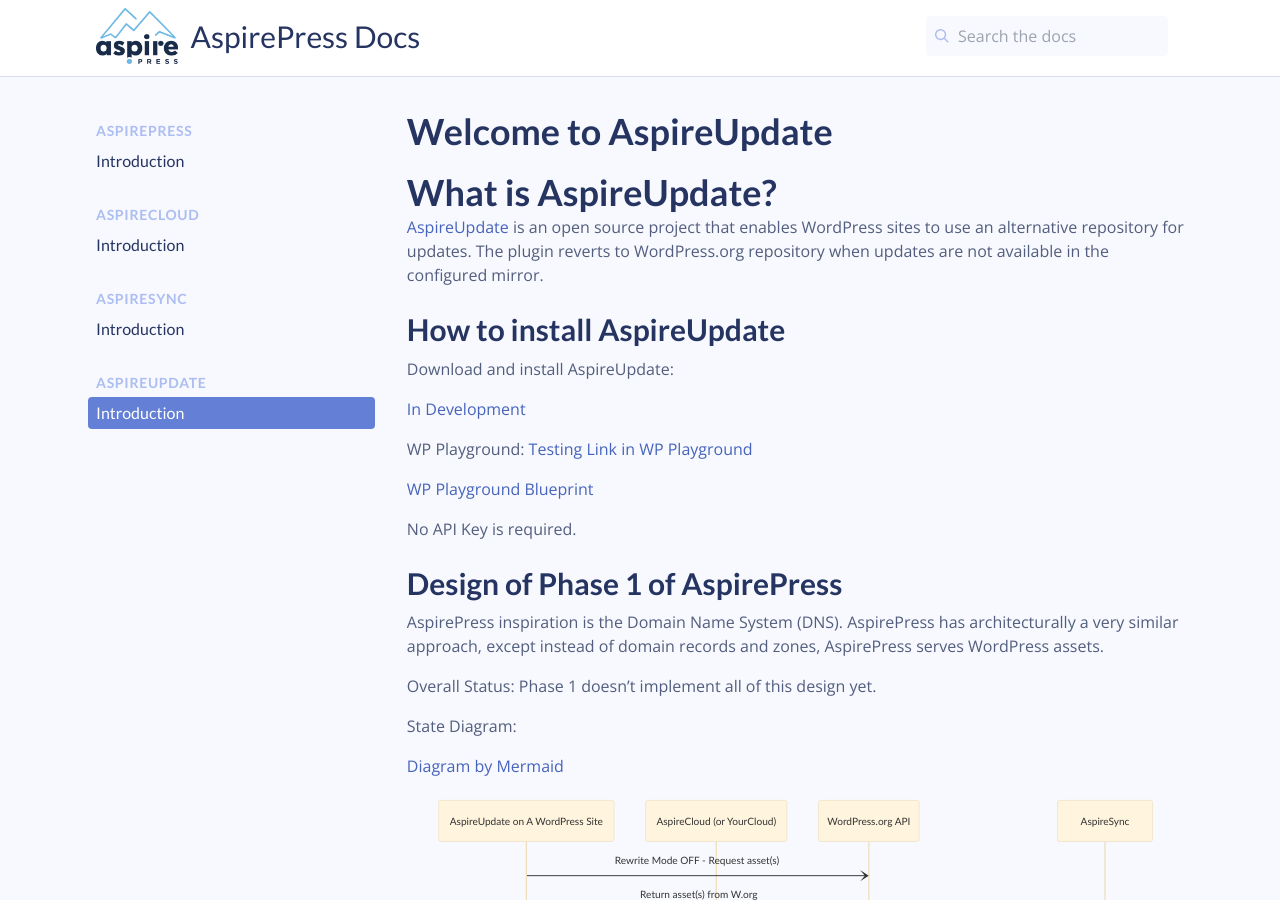
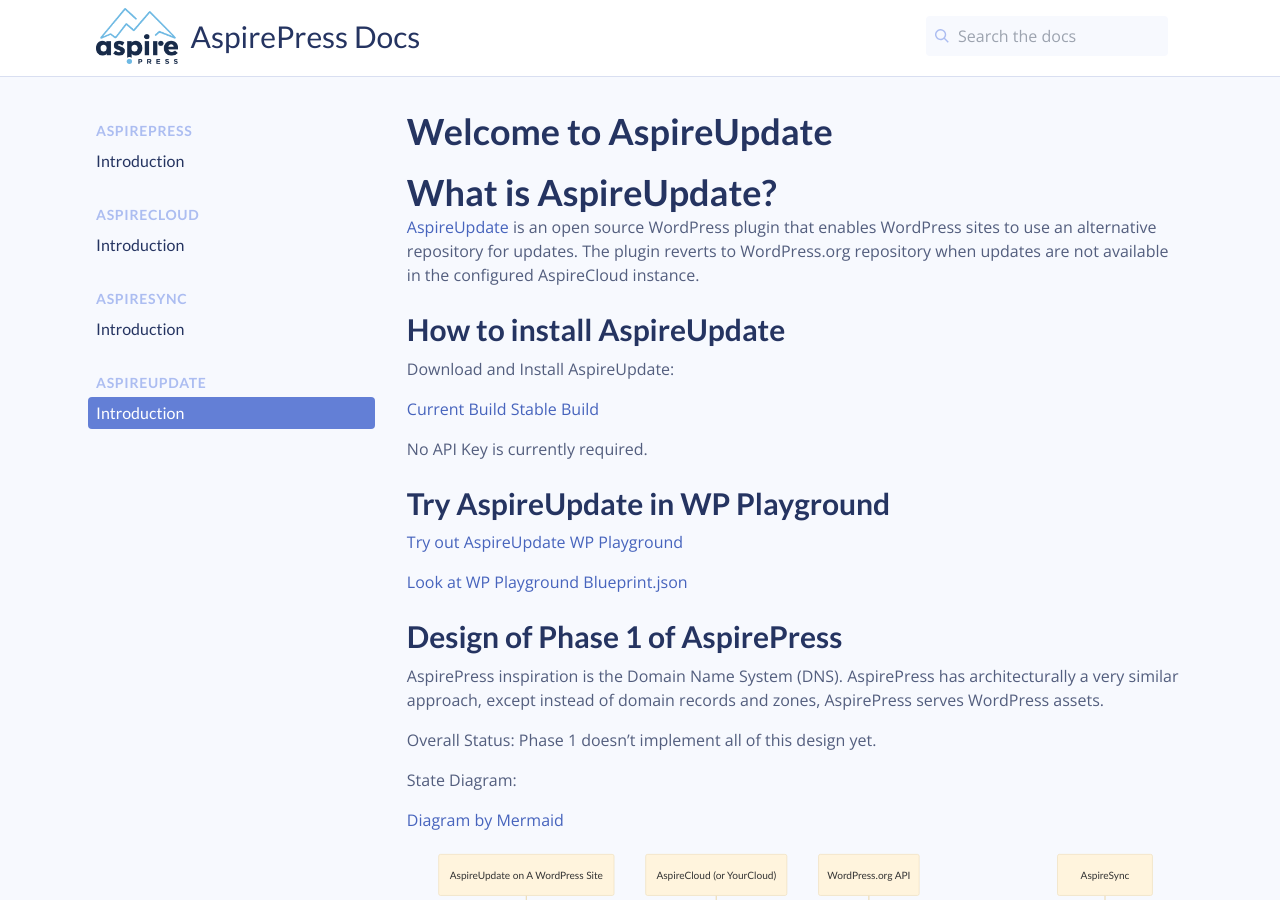
Before and after one commit to aspirepress/documentation, a Jekyll site: the page built from docs/aspireupdate/index.md, in a window 1280 px wide and 900 px high. Built offline with Jekyll 4.4.1, drawn with Linux system fonts in a browser that asks for light colours; comment, search, counter and statistics services are not loaded.

Commit message:
add WP playground section to AU docs

```diff
--- a/docs/aspireupdate/index.md
+++ b/docs/aspireupdate/index.md
@@ -6,20 +6,22 @@ permalink: /aspireupdate/
 
 # What is AspireUpdate?
 
-[AspireUpdate](https://github.com/aspirepress/AspireUpdate) is an open source project that enables WordPress sites to use an alternative repository for updates. The plugin reverts to WordPress.org repository when updates are not available in the configured mirror.
+[AspireUpdate](https://github.com/aspirepress/AspireUpdate) is an open source WordPress plugin that enables WordPress sites to use an alternative repository for updates. The plugin reverts to WordPress.org repository when updates are not available in the configured AspireCloud instance.
 
 ## How to install AspireUpdate
 
-Download and install AspireUpdate:
+Download and Install AspireUpdate:
 
-[In Development](https://github.com/aspirepress/AspireUpdate/tree/main)
+[Current Build](https://github.com/aspirepress/AspireUpdate/tree/main)
+[Stable Build](https://github.com/aspirepress/AspireUpdate/tree/main)
 
-WP Playground:
-[Testing Link in WP Playground](https://playground.wordpress.net/?blueprint-url=https://raw.githubusercontent.com/aspirepress/AspireUpdate/refs/heads/playground-ready/assets/playground/blueprint.json)
+No API Key is currently required.
 
-[WP Playground Blueprint](https://github.com/aspirepress/AspireUpdate/blob/playground-ready/assets/playground/blueprint.json)
+## Try AspireUpdate in WP Playground
 
-No API Key is required.
+[Try out AspireUpdate WP Playground](https://playground.wordpress.net/?blueprint-url=https://raw.githubusercontent.com/aspirepress/AspireUpdate/refs/heads/playground-ready/assets/playground/blueprint.json)
+
+[Look at WP Playground Blueprint.json](https://github.com/aspirepress/AspireUpdate/blob/playground-ready/assets/playground/blueprint.json)
 
 ## Design of Phase 1 of AspirePress
 
```
